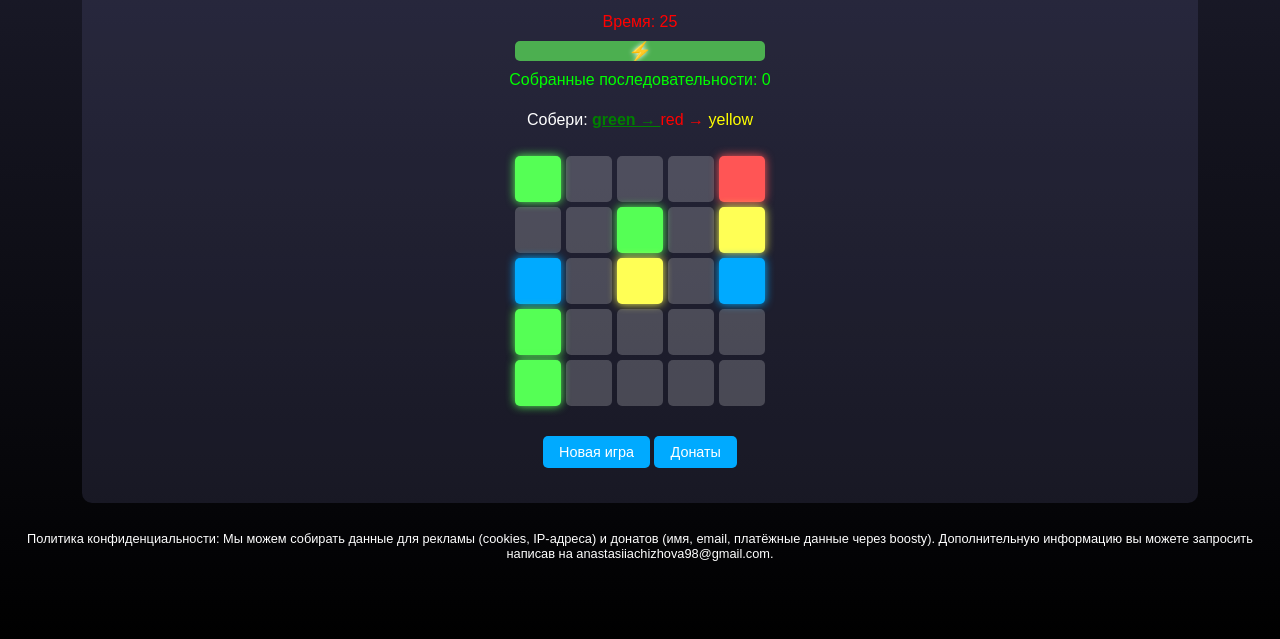
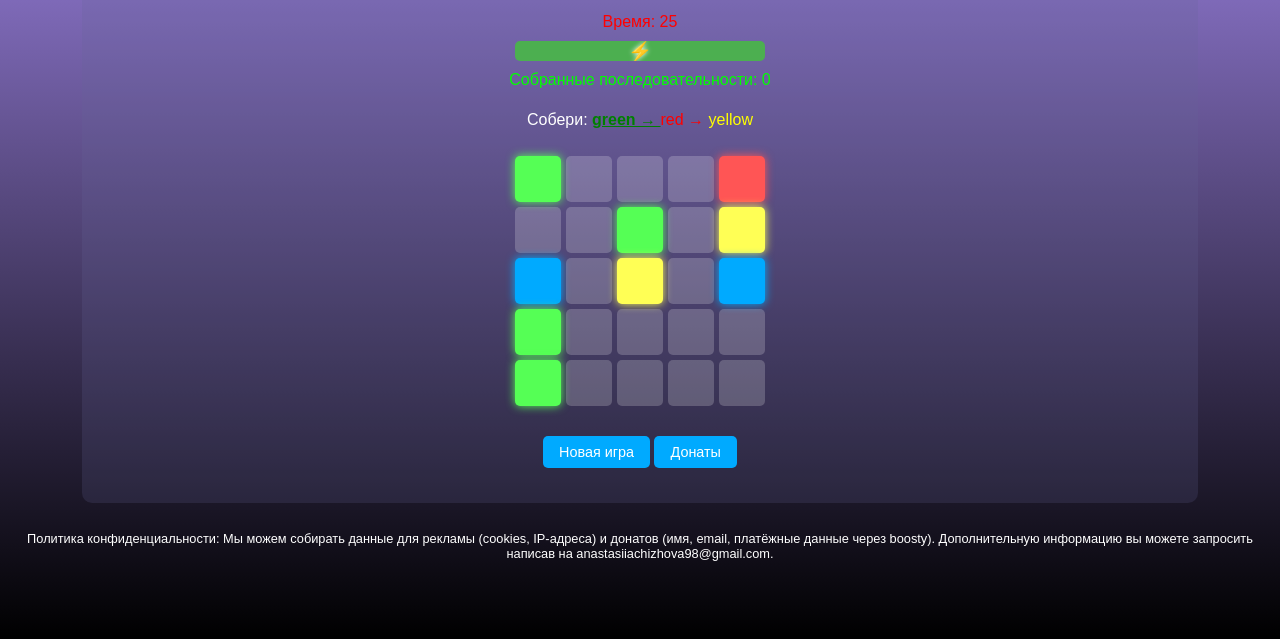
Before and after one commit to AnastasiaChizhova1/Space-Energy-Collector, a website: page index.html in a window 1280 px wide. Shown: the part 161-800 px from the top of the page. Drawn offline with Linux system fonts and the light colour scheme.

Commit message:
Update styles.css

```diff
--- a/styles.css
+++ b/styles.css
@@ -1,5 +1,5 @@
 body {
-    background: linear-gradient(to bottom, #1e1e2f, #000000); /* Фон страницы */
+    background: linear-gradient(to bottom, #9e84e6, #000000); /* Фон страницы */
     color: white; /* Цвет текста по умолчанию (например, заголовки, текст в футере) */
     min-height: 100vh;
     display: flex;
```
